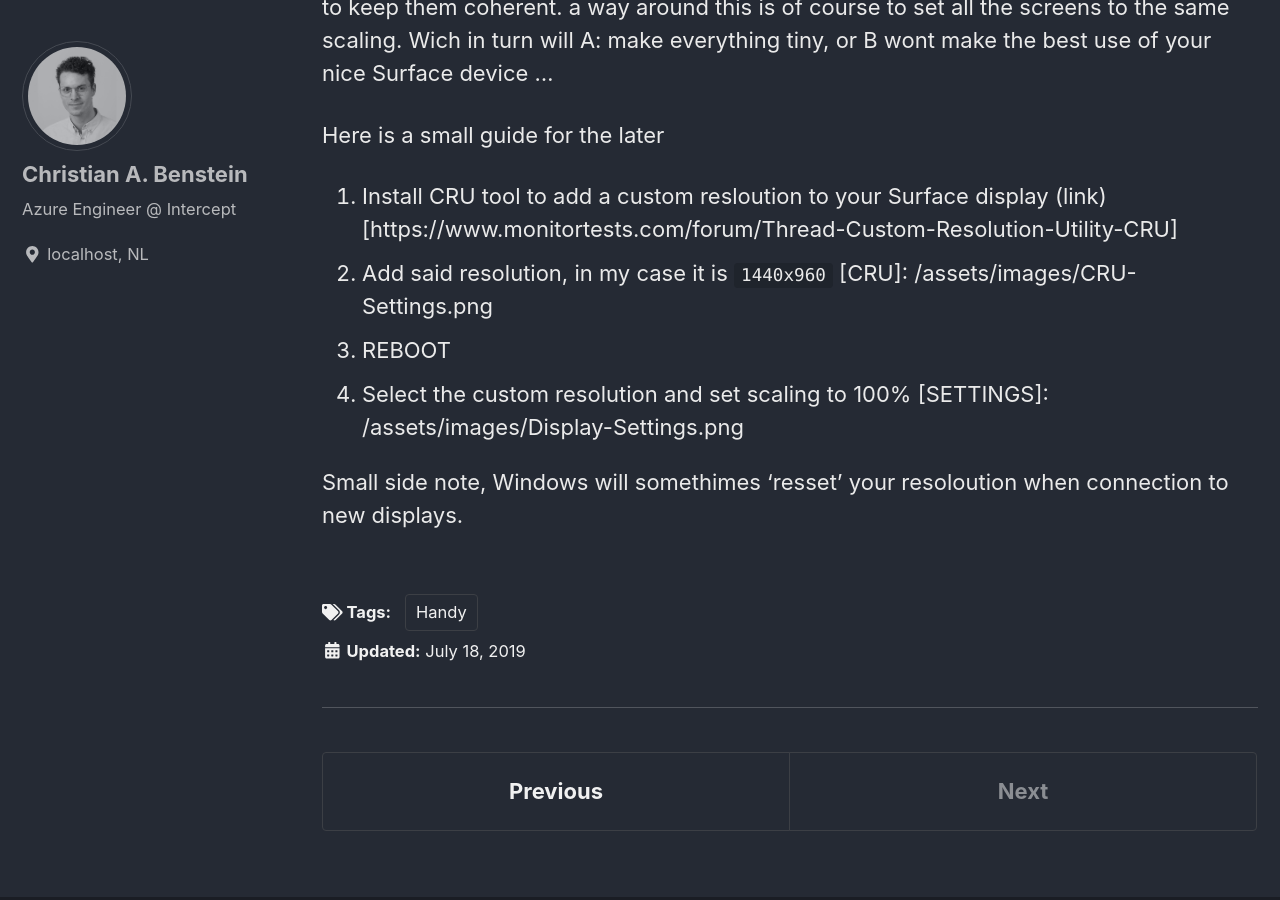
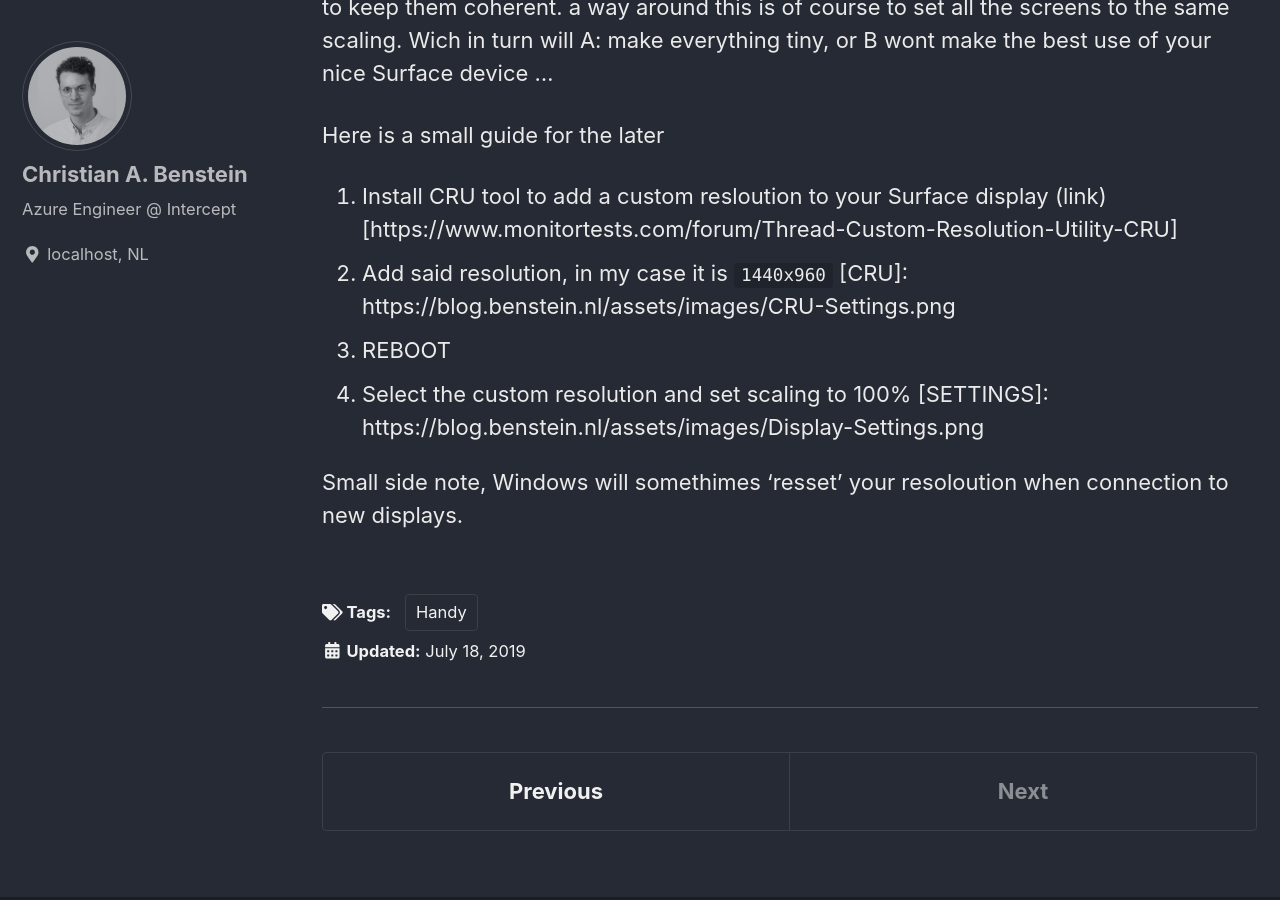
Before and after one commit to KingOfSpades/blog, a Jekyll site: the page built from _posts/2019-07-18-Fixing-The-Surface-And-Windows-Scaling.md, in a window 1280 px wide and 900 px high, scrolled down 365 px. Built offline with Jekyll 4.4.1, drawn with Linux system fonts in a browser that asks for light colours; cached includes are drawn as plain includes; part of the change alters nothing that is shown.

Commit message:
Fixed images

```diff
--- a/_posts/2019-07-18-Fixing-The-Surface-And-Windows-Scaling.md
+++ b/_posts/2019-07-18-Fixing-The-Surface-And-Windows-Scaling.md
@@ -17,9 +17,9 @@ So, the biggest problem comes when you're using screens that are scaled differen
 Here is a small guide for the later
 1. Install CRU tool to add a custom resloution to your Surface display (link)[https://www.monitortests.com/forum/Thread-Custom-Resolution-Utility-CRU]
 2. Add said resolution, in my case it is `1440x960`
-[CRU]: /assets/images/CRU-Settings.png
+[CRU]: https://blog.benstein.nl/assets/images/CRU-Settings.png
 3. REBOOT
 4. Select the custom resolution and set scaling to 100%
-[SETTINGS]: /assets/images/Display-Settings.png
+[SETTINGS]: https://blog.benstein.nl/assets/images/Display-Settings.png
 
 Small side note, Windows will somethimes 'resset' your resoloution when connection to new displays.
```
